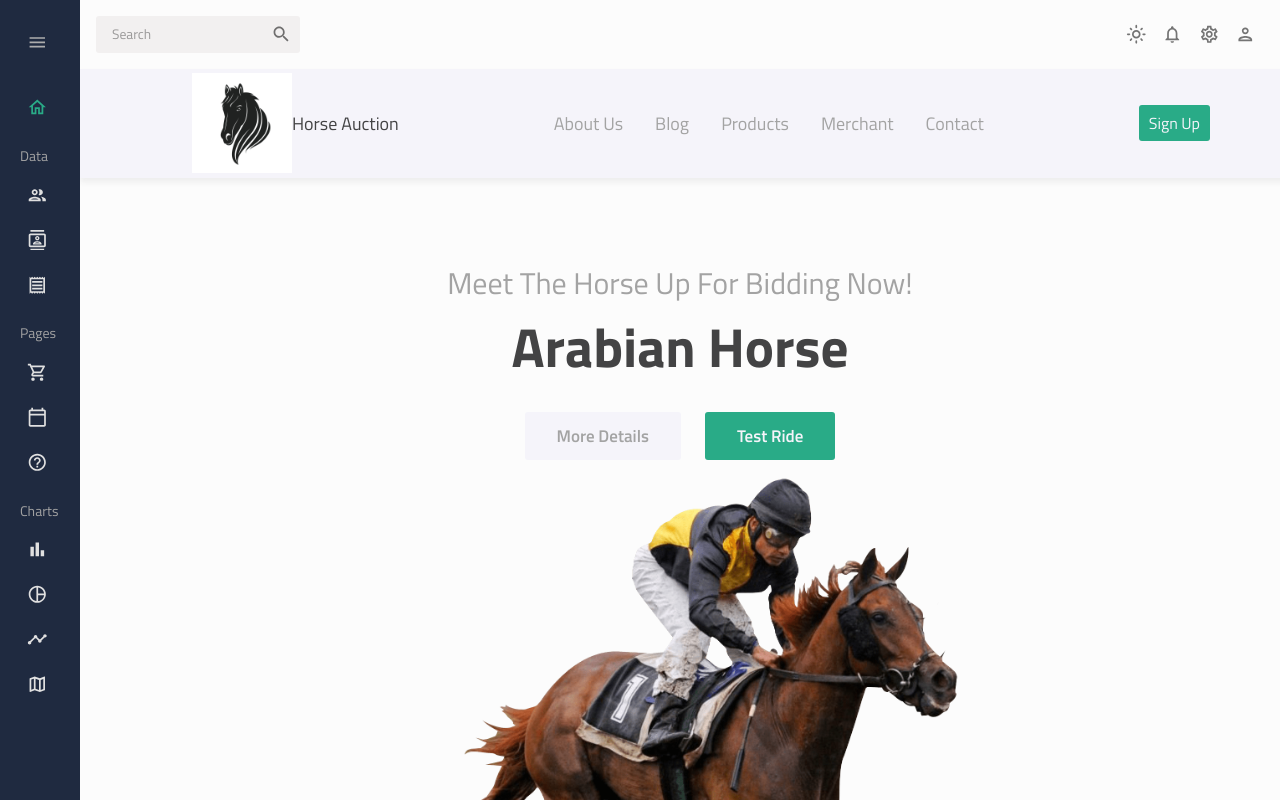
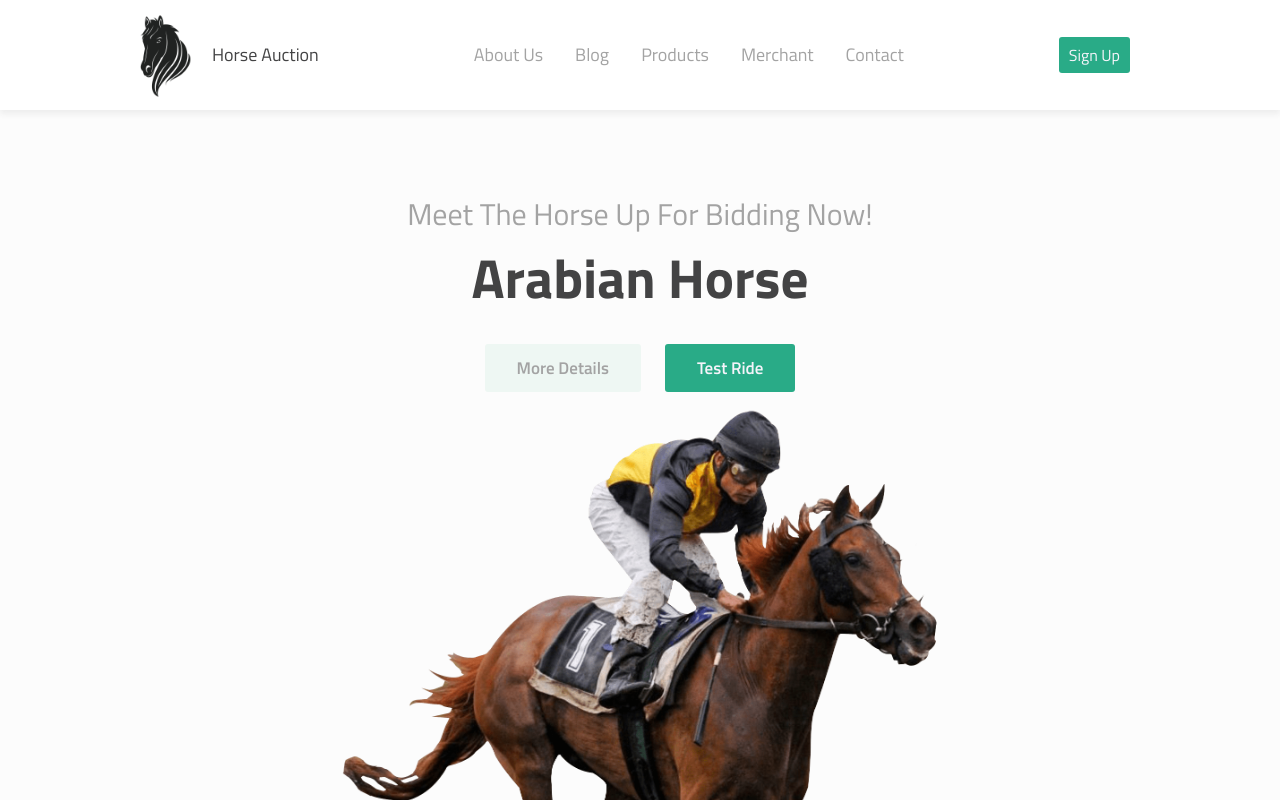
Before and after one commit to Usman-Marwat/horseauctionadmin, a React (Vite) app: page /about in a window 1280 px wide. Shown: the top 800 px of the page. Built offline with nearby package versions, Linux system fonts and the light colour scheme; no server answers; some icons are missing.

Commit message:
Refactor navbar color

```diff
--- a/src/App.jsx
+++ b/src/App.jsx
@@ -36,7 +36,7 @@ function App() {
 	const [theme, colorMode] = useMode();
 	const [isSidebar, setIsSidebar] = useState(true);
 
-	const user = 'Admin';
+	const user = 'Admxin';
 
 	return (
 		<ColorModeContext.Provider value={colorMode}>
@@ -50,26 +50,11 @@ function App() {
 							<main className="content">
 								<Topbar setIsSidebar={setIsSidebar} />
 								<Routes>
-									{/*Auth */}
-									<Route path="/signin" element={<SignIn />} />
-									<Route path="/signup" element={<SignUp />} />
-
 									{/*Admin */}
 									<Route path="/" element={<Dashboard />} />
 									<Route path="/team" element={<Team />} />
 									<Route path="/faq" element={<FAQ />} />
 									<Route path="/invoices" element={<Invoices />} />
-
-									{/*Customer */}
-									<Route
-										path="/"
-										element={<Navigate to="/auction" replace />}
-									/>
-									<Route path="/auction" element={<LandingPage />} />
-									<Route path="/about" element={<AboutPage />} />
-									<Route path="/blog" element={<BlogPage />} />
-									<Route path="/productsClient" element={<ProductsPage />} />
-									<Route path="/contact" element={<ContactPage />} />
 
 									{/*Protected Routes*/}
 									<Route element={<RequireAuth />}>
@@ -84,12 +69,14 @@ function App() {
 						</div>
 					) : (
 						<Routes>
-							{/* <Route path="/" element={<Navigate to="/auction" replace />} /> */}
 							<Route path="/" element={<LandingPage />} />
+							<Route path="/signin" element={<SignIn />} />
+							<Route path="/signup" element={<SignUp />} />
 							<Route path="/about" element={<AboutPage />} />
 							<Route path="/blog" element={<BlogPage />} />
 							<Route path="/products" element={<ProductsPage />} />
 							<Route path="/contact" element={<ContactPage />} />
+							<Route path="*" element={<Missing />} />
 						</Routes>
 					)}
 				</ThemeProvider>
--- a/src/pagesCustomer/components/Home/Home.css
+++ b/src/pagesCustomer/components/Home/Home.css
@@ -42,7 +42,7 @@
 	color: var(--whiteColor);
 }
 .secContainer .homeText .btns .btn:nth-child(1) {
-  background: var(--whiteColor);
+	background: var(--secondaryColor);
 	color: var(--textColor);
 }
 .secContainer .homeText .btns .btn:nth-child(1):hover {
@@ -113,4 +113,4 @@
 	.home .secContainer .homeText .btns .btn {
 		font-size: 17px;
 	}
-}/*# sourceMappingURL=Home.css.map */
+} /*# sourceMappingURL=Home.css.map */
--- a/src/pagesCustomer/components/Navbar/Navbar.css
+++ b/src/pagesCustomer/components/Navbar/Navbar.css
@@ -1,4 +1,4 @@
-@import url("https://fonts.googleapis.com/css2?family=Montserrat:wght@200;400;500;700;900&display=swap");
+@import url('https://fonts.googleapis.com/css2?family=Montserrat:wght@200;400;500;700;900&display=swap');
 .header {
 	position: fixed;
 	display: flex;
@@ -8,7 +8,8 @@
 	padding: 1.5rem 2rem;
 	box-shadow: 0 4px 6px rgb(237, 237, 237);
 	z-index: 100;
-  background: var(--whiteColor);
+	/* background: var(--secondaryColor); */
+	background: #fff;
 }
 .header .logoDiv .logo {
 	width: 70px;
@@ -97,8 +98,7 @@
 }
 
 .addBg {
-  background: var(--whiteColor);
-  box-shadow: none;
+	background: #fff;
 }
 
 @media screen and (min-width: 520px) {
@@ -165,4 +165,4 @@
 	.header .navbar .menu .listItem {
 		margin: 0 0.8rem;
 	}
-}/*# sourceMappingURL=Navbar.css.map */
+} /*# sourceMappingURL=Navbar.css.map */
--- a/src/pagesCustomer/components/Navbar/Navbar.jsx
+++ b/src/pagesCustomer/components/Navbar/Navbar.jsx
@@ -60,7 +60,9 @@ function Navbar() {
 
 			{/* <button className="btn signUpBtn">Sign Up</button> */}
 			<div className="signUp flex">
-				<div className="text">Sign Up</div>
+				<Link to="/signup">
+					<div className="text">Sign Up</div>
+				</Link>
 				<PiDotsNineBold
 					className="icon toggleNavbarIcon"
 					onClick={showNavbar}
```
Lines whose indentation alone changed are shown as unchanged.
